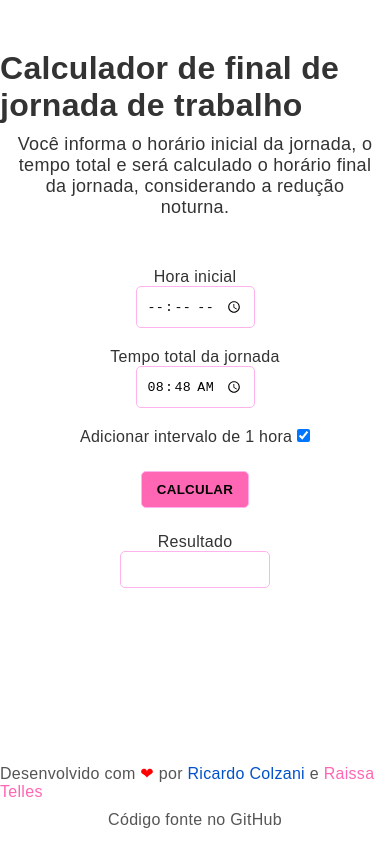
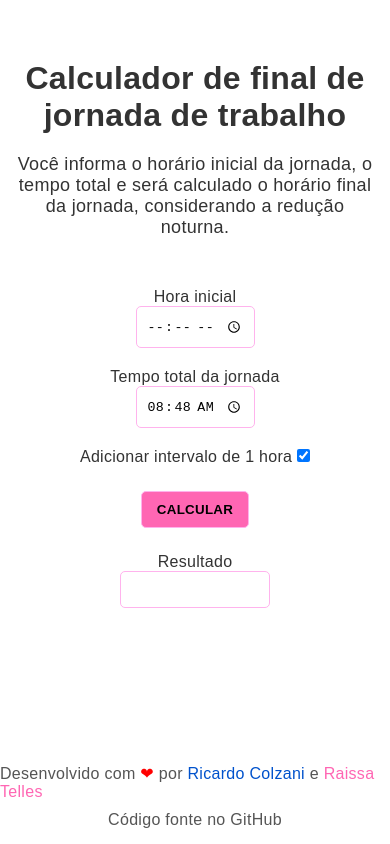
Before and after one commit to rcolzani/calculadora-de-escala, a plain HTML site: page index.html in a window 390 px wide. Drawn offline with Linux system fonts and the light colour scheme.

Commit message:
Ajusta responsividade do título

```diff
--- a/css/site.css
+++ b/css/site.css
@@ -20,6 +20,8 @@ body {
 
 h1 {
   margin-top: 50px;
+  text-align: center;
+  padding: 10px;
 }
 .subtitulo {
   max-width: 500px;
```
